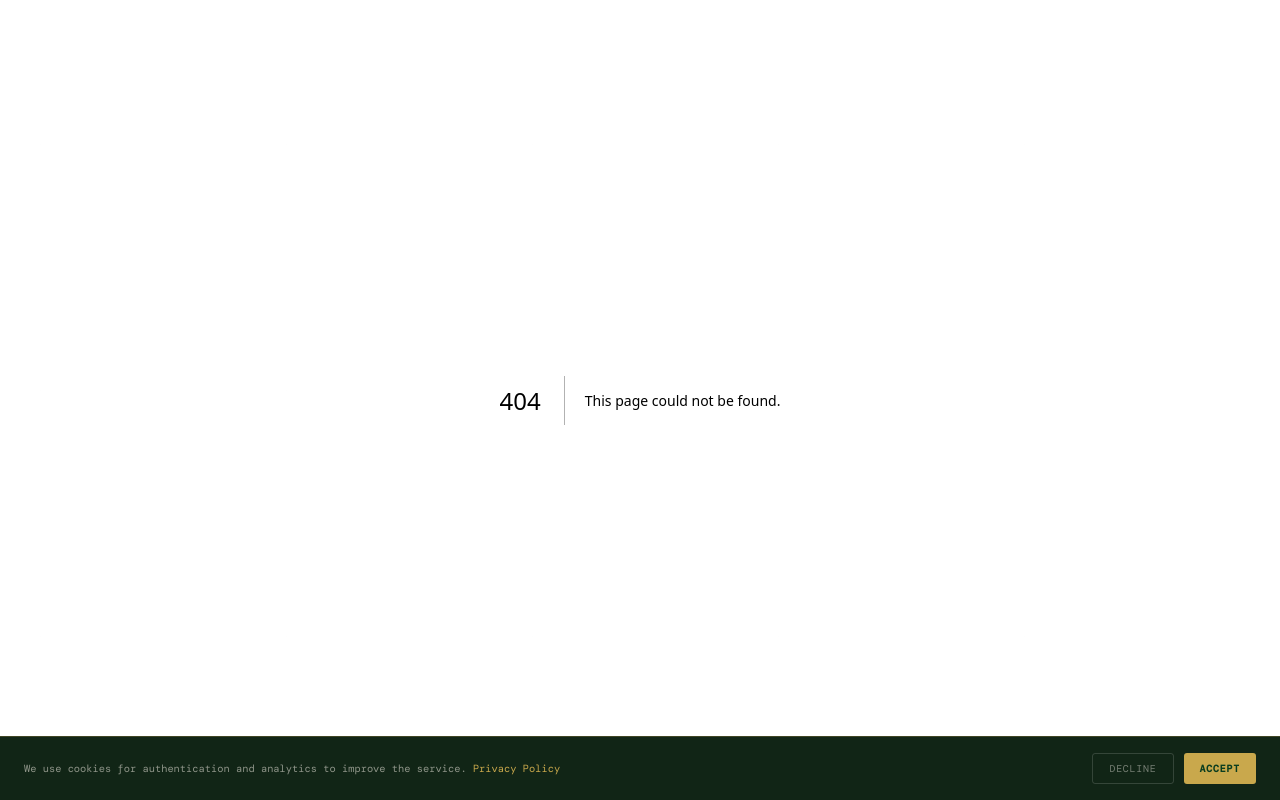
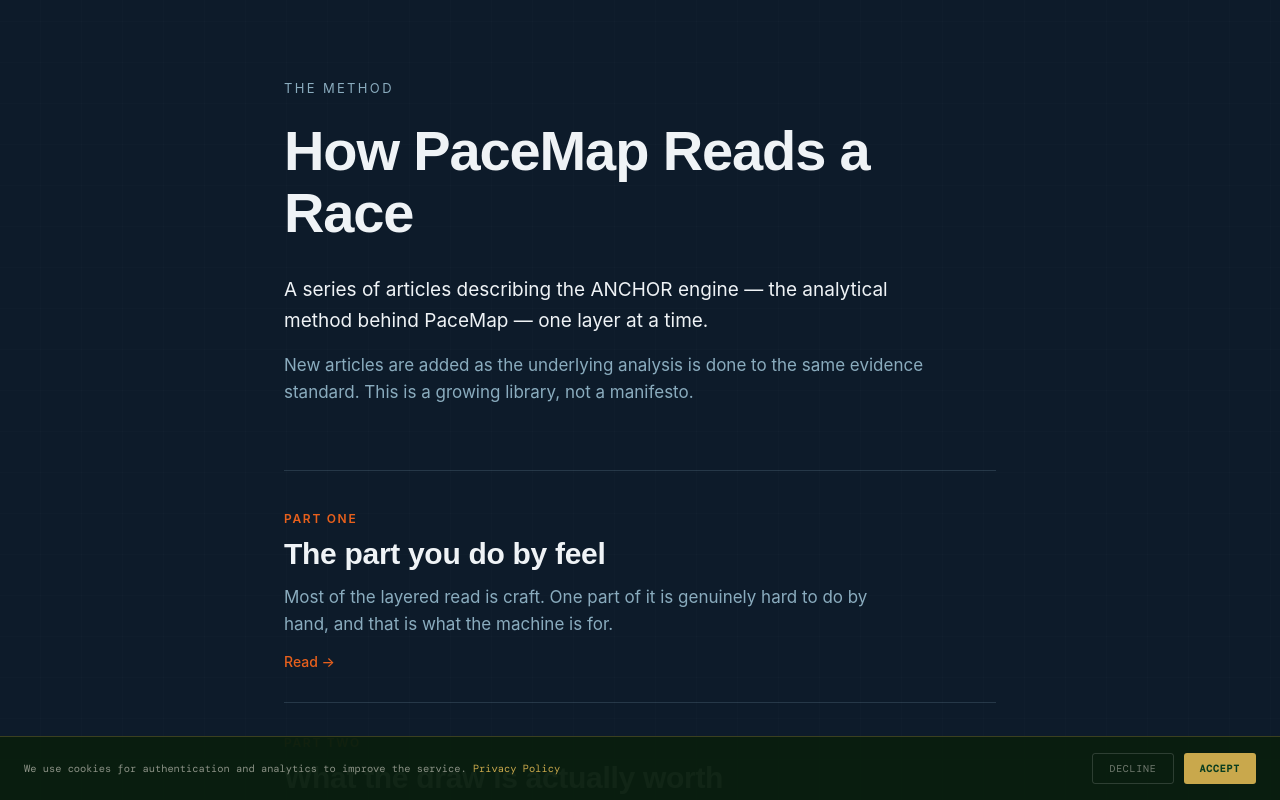
Before and after one commit to ppcjobber/clerk-authentication-starter, a Next.js app: page /method in a window 1280 px wide. Before the commit this address had no page. Shown: the top 800 px of the page. Built offline with nearby package versions, Linux system fonts and the light colour scheme; a web font is replaced by a local one.

Commit message:
Create page.tsx

```diff
--- /dev/null
+++ b/app/method/page.tsx
@@ -0,0 +1,138 @@
+import Link from 'next/link';
+
+export const metadata = {
+  title: 'Method — How PaceMap Reads a Race',
+  description: 'A series of articles explaining the ANCHOR engine: the analytical layers behind PaceMap, one at a time.',
+};
+
+const ARTICLES = [
+  {
+    slug: 'the-part-you-do-by-feel',
+    title: 'The part you do by feel',
+    tagline: 'Most of the layered read is craft. One part of it is genuinely hard to do by hand, and that is what the machine is for.',
+    part: 'Part One',
+  },
+  {
+    slug: 'what-the-draw-is-worth',
+    title: 'What the draw is actually worth',
+    tagline: 'The standard draw guides conflate the stall with the quality of horse drawn there. Held quality constant, the picture changes.',
+    part: 'Part Two',
+  },
+];
+
+export default function MethodIndex() {
+  return (
+    <main style={{
+      minHeight: '100vh',
+      background: '#0D1B2A',
+      color: '#EFF3F6',
+      fontFamily: 'Raleway, -apple-system, BlinkMacSystemFont, sans-serif',
+    }}>
+      <div style={{
+        maxWidth: 760,
+        margin: '0 auto',
+        padding: '80px 24px 120px',
+      }}>
+        <div style={{
+          fontSize: 13,
+          letterSpacing: '0.18em',
+          textTransform: 'uppercase',
+          color: '#8AACBE',
+          marginBottom: 24,
+        }}>
+          The Method
+        </div>
+
+        <h1 style={{
+          fontFamily: 'Poppins, sans-serif',
+          fontSize: 'clamp(36px, 6vw, 56px)',
+          fontWeight: 600,
+          lineHeight: 1.1,
+          margin: '0 0 32px',
+          letterSpacing: '-0.02em',
+        }}>
+          How PaceMap Reads a Race
+        </h1>
+
+        <p style={{
+          fontSize: 19,
+          lineHeight: 1.6,
+          color: '#EFF3F6',
+          marginBottom: 16,
+          maxWidth: 640,
+        }}>
+          A series of articles describing the ANCHOR engine — the analytical method behind PaceMap — one layer at a time.
+        </p>
+
+        <p style={{
+          fontSize: 17,
+          lineHeight: 1.6,
+          color: '#8AACBE',
+          marginBottom: 64,
+          maxWidth: 640,
+        }}>
+          New articles are added as the underlying analysis is done to the same evidence standard. This is a growing library, not a manifesto.
+        </p>
+
+        <div style={{
+          borderTop: '1px solid rgba(138, 172, 190, 0.2)',
+          paddingTop: 8,
+        }}>
+          {ARTICLES.map((article) => (
+            <Link
+              key={article.slug}
+              href={`/method/${article.slug}`}
+              style={{
+                display: 'block',
+                padding: '32px 0',
+                borderBottom: '1px solid rgba(138, 172, 190, 0.2)',
+                textDecoration: 'none',
+                color: 'inherit',
+                transition: 'opacity 0.2s',
+              }}
+            >
+              <div style={{
+                fontSize: 12,
+                letterSpacing: '0.14em',
+                textTransform: 'uppercase',
+                color: '#E8601C',
+                marginBottom: 10,
+                fontWeight: 600,
+              }}>
+                {article.part}
+              </div>
+              <h2 style={{
+                fontFamily: 'Poppins, sans-serif',
+                fontSize: 'clamp(24px, 3.5vw, 30px)',
+                fontWeight: 600,
+                lineHeight: 1.2,
+                margin: '0 0 12px',
+                color: '#EFF3F6',
+                letterSpacing: '-0.01em',
+              }}>
+                {article.title}
+              </h2>
+              <p style={{
+                fontSize: 17,
+                lineHeight: 1.55,
+                color: '#8AACBE',
+                margin: 0,
+                maxWidth: 600,
+              }}>
+                {article.tagline}
+              </p>
+              <div style={{
+                fontSize: 14,
+                color: '#E8601C',
+                marginTop: 16,
+                fontWeight: 500,
+              }}>
+                Read →
+              </div>
+            </Link>
+          ))}
+        </div>
+      </div>
+    </main>
+  );
+}
```
